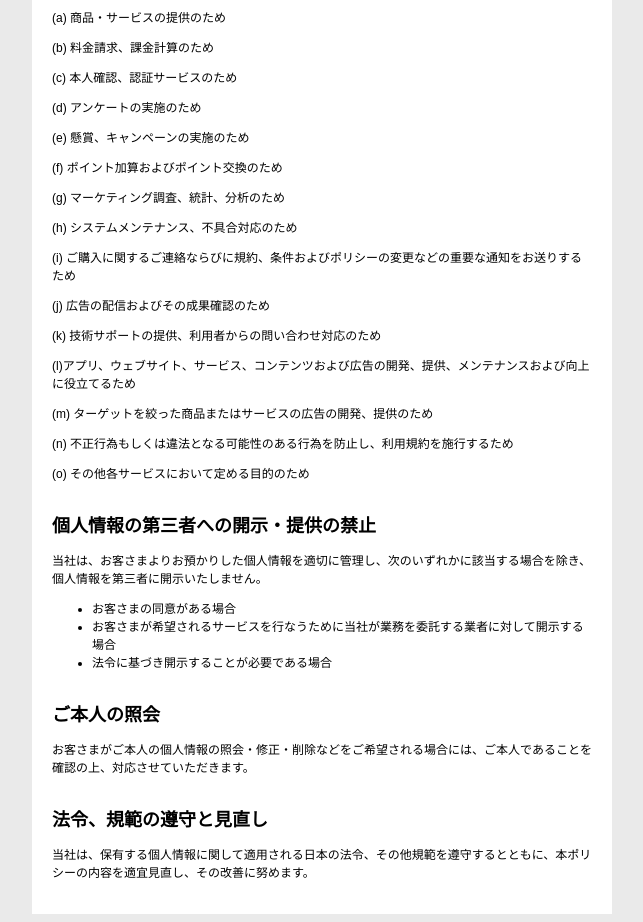
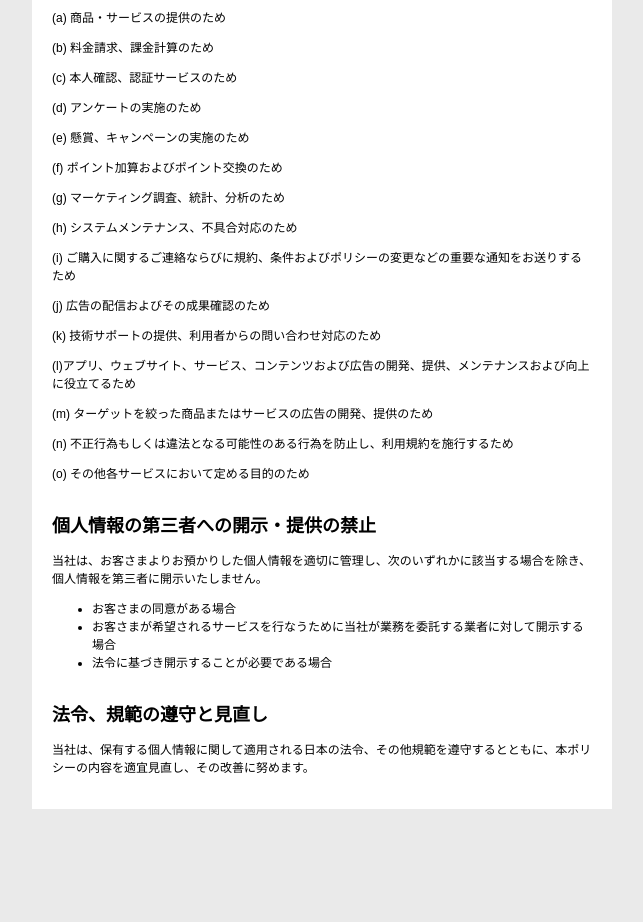
Before and after one commit to atsuas/PrivacyPolicy-DoubutsuSpinBattleAR, a plain HTML site: page index.html in a window 1280 px wide. Shown: the part 159-1081 px from the top of the page, without its empty margins (318-961 px from the left). After the commit the page ends 976 px from the top, so only its background shows below. Drawn offline with Linux system fonts and the light colour scheme.

Commit message:
Update index.html

```diff
--- a/index.html
+++ b/index.html
@@ -46,9 +46,6 @@ h2{
         <li>お客さまが希望されるサービスを行なうために当社が業務を委託する業者に対して開示する場合</li>
         <li>法令に基づき開示することが必要である場合</li></ul>
 
-    <h2>ご本人の照会</h2>
-    <p>お客さまがご本人の個人情報の照会・修正・削除などをご希望される場合には、ご本人であることを確認の上、対応させていただきます。</p>
-
     <h2>法令、規範の遵守と見直し</h2>
     <p>当社は、保有する個人情報に関して適用される日本の法令、その他規範を遵守するとともに、本ポリシーの内容を適宜見直し、その改善に努めます。</p>
 
```
